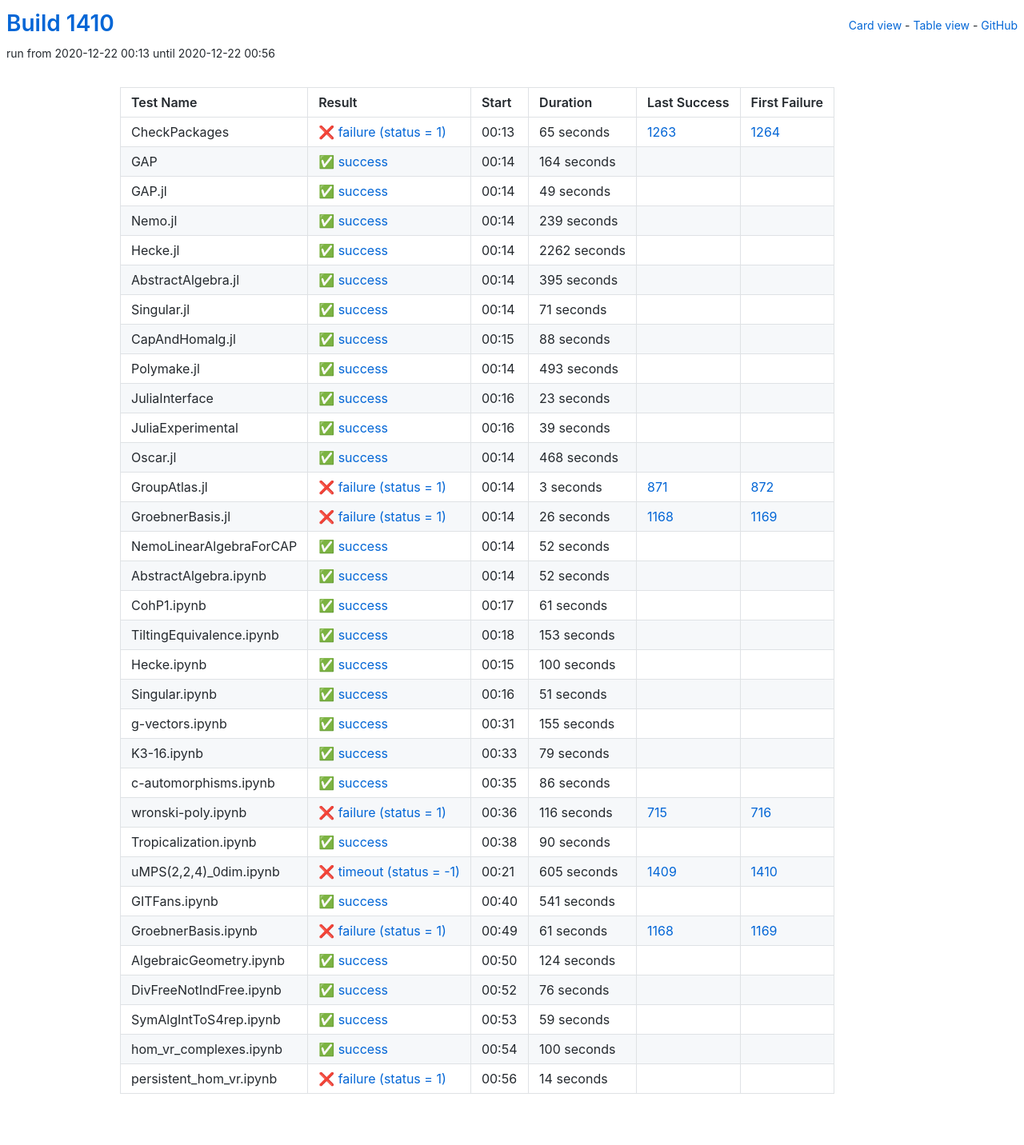
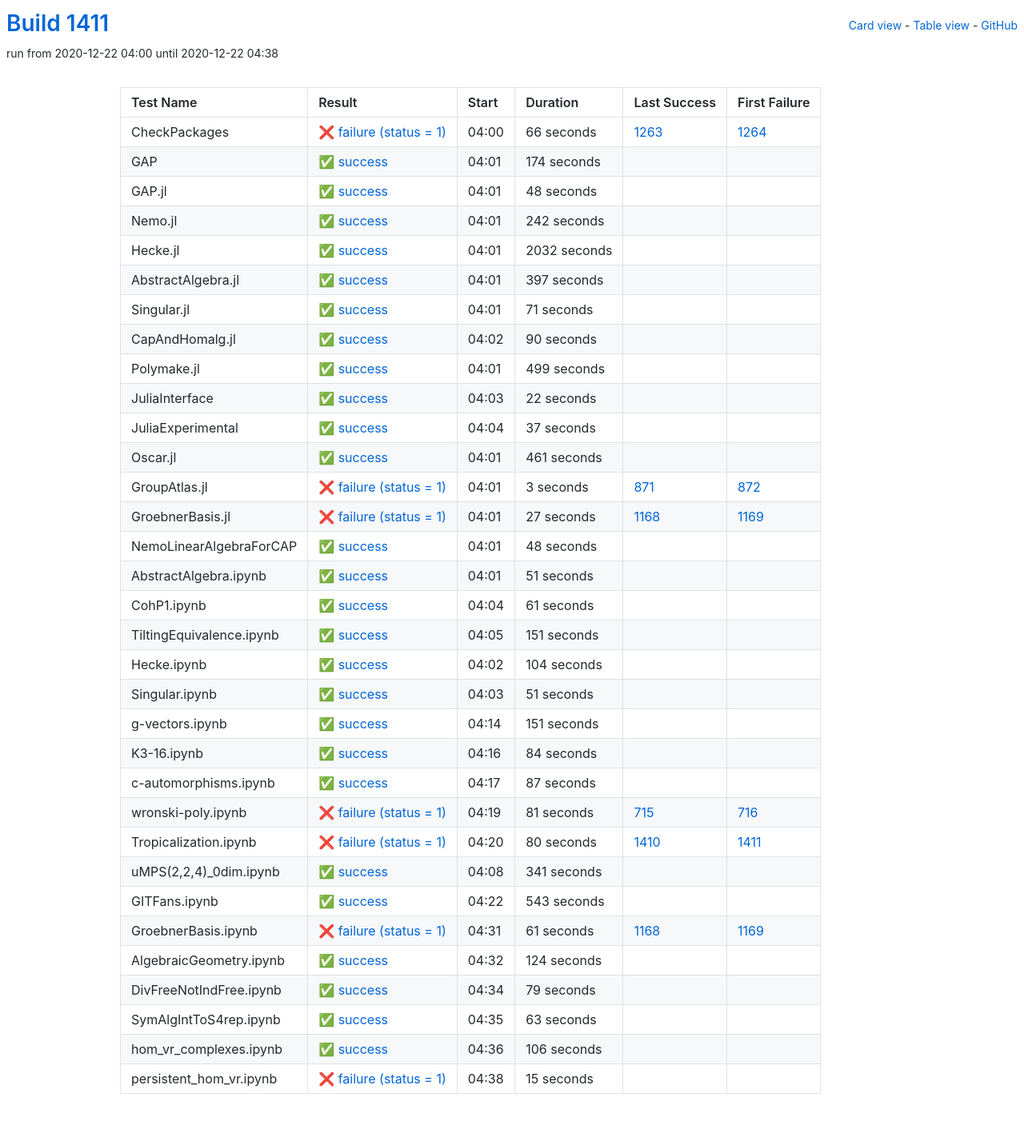
Before and after one commit to oscar-system/oscar-ci-status-stable, a Jekyll site: the page built from table.html, in a window 1280 px wide. Shown: the whole page at 80% size. Built offline with Jekyll 4.4.1, drawn with Linux system fonts in a browser that asks for light colours.

Commit message:
Build #1411

```diff
--- a/_data/ci.yml
+++ b/_data/ci.yml
@@ -1,6 +1,6 @@
 ---
-build: 1410
-build_url: https://oscarci.mathematik.uni-kl.de/job/oscar-stable/1410/
+build: 1411
+build_url: https://oscarci.mathematik.uni-kl.de/job/oscar-stable/1411/
 job: oscar-stable
 organization: oscar-system
 repo: oscar-ci-status-stable
@@ -8,80 +8,80 @@ repourl: https://github.com/oscar-system/oscar-ci-status-stable
 tests:
 - name: CheckPackages
   id: checkpackages
-  log: https://oscarci.mathematik.uni-kl.de/job/oscar-stable/1410/artifact/logs/build-1410/CheckPackages.log
-  start: 2020-12-22 00:13
+  log: https://oscarci.mathematik.uni-kl.de/job/oscar-stable/1411/artifact/logs/build-1411/CheckPackages.log
+  start: 2020-12-22 04:00
   success: false
   exitcode: 1
   status: failure
-  duration: 65
+  duration: 66
   last_success: 1263
   last_success_url: https://oscarci.mathematik.uni-kl.de/job/oscar-stable/1263/
   first_failure: 1264
   first_failure_url: https://oscarci.mathematik.uni-kl.de/job/oscar-stable/1264/
 - name: GAP
   id: gap
-  log: https://oscarci.mathematik.uni-kl.de/job/oscar-stable/1410/artifact/logs/build-1410/GAP.log
-  start: 2020-12-22 00:14
+  log: https://oscarci.mathematik.uni-kl.de/job/oscar-stable/1411/artifact/logs/build-1411/GAP.log
+  start: 2020-12-22 04:01
   success: true
   exitcode: 0
   status: success
-  duration: 164
+  duration: 174
   last_success: false
   last_success_url:
   first_failure: false
   first_failure_url:
 - name: GAP.jl
   id: gap-jl
-  log: https://oscarci.mathematik.uni-kl.de/job/oscar-stable/1410/artifact/logs/build-1410/GAP.jl.log
-  start: 2020-12-22 00:14
+  log: https://oscarci.mathematik.uni-kl.de/job/oscar-stable/1411/artifact/logs/build-1411/GAP.jl.log
+  start: 2020-12-22 04:01
   success: true
   exitcode: 0
   status: success
-  duration: 49
+  duration: 48
   last_success: false
   last_success_url:
   first_failure: false
   first_failure_url:
 - name: Nemo.jl
   id: nemo-jl
-  log: https://oscarci.mathematik.uni-kl.de/job/oscar-stable/1410/artifact/logs/build-1410/Nemo.jl.log
-  start: 2020-12-22 00:14
+  log: https://oscarci.mathematik.uni-kl.de/job/oscar-stable/1411/artifact/logs/build-1411/Nemo.jl.log
+  start: 2020-12-22 04:01
   success: true
   exitcode: 0
   status: success
-  duration: 239
+  duration: 242
   last_success: false
   last_success_url:
   first_failure: false
   first_failure_url:
 - name: Hecke.jl
   id: hecke-jl
-  log: https://oscarci.mathematik.uni-kl.de/job/oscar-stable/1410/artifact/logs/build-1410/Hecke.jl.log
-  start: 2020-12-22 00:14
+  log: https://oscarci.mathematik.uni-kl.de/job/oscar-stable/1411/artifact/logs/build-1411/Hecke.jl.log
+  start: 2020-12-22 04:01
   success: true
   exitcode: 0
   status: success
-  duration: 2262
+  duration: 2032
   last_success: false
   last_success_url:
   first_failure: false
   first_failure_url:
 - name: AbstractAlgebra.jl
   id: abstractalgebra-jl
-  log: https://oscarci.mathematik.uni-kl.de/job/oscar-stable/1410/artifact/logs/build-1410/AbstractAlgebra.jl.log
-  start: 2020-12-22 00:14
+  log: https://oscarci.mathematik.uni-kl.de/job/oscar-stable/1411/artifact/logs/build-1411/AbstractAlgebra.jl.log
+  start: 2020-12-22 04:01
   success: true
   exitcode: 0
   status: success
-  duration: 395
+  duration: 397
   last_success: false
   last_success_url:
   first_failure: false
   first_failure_url:
 - name: Singular.jl
   id: singular-jl
-  log: https://oscarci.mathematik.uni-kl.de/job/oscar-stable/1410/artifact/logs/build-1410/Singular.jl.log
-  start: 2020-12-22 00:14
+  log: https://oscarci.mathematik.uni-kl.de/job/oscar-stable/1411/artifact/logs/build-1411/Singular.jl.log
+  start: 2020-12-22 04:01
   success: true
   exitcode: 0
   status: success
@@ -92,68 +92,68 @@ tests:
   first_failure_url:
 - name: CapAndHomalg.jl
   id: capandhomalg-jl
-  log: https://oscarci.mathematik.uni-kl.de/job/oscar-stable/1410/artifact/logs/build-1410/CapAndHomalg.jl.log
-  start: 2020-12-22 00:15
+  log: https://oscarci.mathematik.uni-kl.de/job/oscar-stable/1411/artifact/logs/build-1411/CapAndHomalg.jl.log
+  start: 2020-12-22 04:02
   success: true
   exitcode: 0
   status: success
-  duration: 88
+  duration: 90
   last_success: false
   last_success_url:
   first_failure: false
   first_failure_url:
 - name: Polymake.jl
   id: polymake-jl
-  log: https://oscarci.mathematik.uni-kl.de/job/oscar-stable/1410/artifact/logs/build-1410/Polymake.jl.log
-  start: 2020-12-22 00:14
+  log: https://oscarci.mathematik.uni-kl.de/job/oscar-stable/1411/artifact/logs/build-1411/Polymake.jl.log
+  start: 2020-12-22 04:01
   success: true
   exitcode: 0
   status: success
-  duration: 493
+  duration: 499
   last_success: false
   last_success_url:
   first_failure: false
   first_failure_url:
 - name: JuliaInterface
   id: juliainterface
-  log: https://oscarci.mathematik.uni-kl.de/job/oscar-stable/1410/artifact/logs/build-1410/JuliaInterface.log
-  start: 2020-12-22 00:16
+  log: https://oscarci.mathematik.uni-kl.de/job/oscar-stable/1411/artifact/logs/build-1411/JuliaInterface.log
+  start: 2020-12-22 04:03
   success: true
   exitcode: 0
   status: success
-  duration: 23
+  duration: 22
   last_success: false
   last_success_url:
   first_failure: false
   first_failure_url:
 - name: JuliaExperimental
   id: juliaexperimental
-  log: https://oscarci.mathematik.uni-kl.de/job/oscar-stable/1410/artifact/logs/build-1410/JuliaExperimental.log
-  start: 2020-12-22 00:16
+  log: https://oscarci.mathematik.uni-kl.de/job/oscar-stable/1411/artifact/logs/build-1411/JuliaExperimental.log
+  start: 2020-12-22 04:04
   success: true
   exitcode: 0
   status: success
-  duration: 39
+  duration: 37
   last_success: false
   last_success_url:
   first_failure: false
   first_failure_url:
 - name: Oscar.jl
   id: oscar-jl
-  log: https://oscarci.mathematik.uni-kl.de/job/oscar-stable/1410/artifact/logs/build-1410/Oscar.jl.log
-  start: 2020-12-22 00:14
+  log: https://oscarci.mathematik.uni-kl.de/job/oscar-stable/1411/artifact/logs/build-1411/Oscar.jl.log
+  start: 2020-12-22 04:01
   success: true
   exitcode: 0
   status: success
-  duration: 468
+  duration: 461
   last_success: false
   last_success_url:
   first_failure: false
   first_failure_url:
 - name: GroupAtlas.jl
   id: groupatlas-jl
-  log: https://oscarci.mathematik.uni-kl.de/job/oscar-stable/1410/artifact/logs/build-1410/GroupAtlas.jl.log
-  start: 2020-12-22 00:14
+  log: https://oscarci.mathematik.uni-kl.de/job/oscar-stable/1411/artifact/logs/build-1411/GroupAtlas.jl.log
+  start: 2020-12-22 04:01
   success: false
   exitcode: 1
   status: failure
@@ -164,44 +164,44 @@ tests:
   first_failure_url: https://oscarci.mathematik.uni-kl.de/job/oscar-stable/872/
 - name: GroebnerBasis.jl
   id: groebnerbasis-jl
-  log: https://oscarci.mathematik.uni-kl.de/job/oscar-stable/1410/artifact/logs/build-1410/GroebnerBasis.jl.log
-  start: 2020-12-22 00:14
+  log: https://oscarci.mathematik.uni-kl.de/job/oscar-stable/1411/artifact/logs/build-1411/GroebnerBasis.jl.log
+  start: 2020-12-22 04:01
   success: false
   exitcode: 1
   status: failure
-  duration: 26
+  duration: 27
   last_success: 1168
   last_success_url: https://oscarci.mathematik.uni-kl.de/job/oscar-stable/1168/
   first_failure: 1169
   first_failure_url: https://oscarci.mathematik.uni-kl.de/job/oscar-stable/1169/
 - name: NemoLinearAlgebraForCAP
   id: nemolinearalgebraforcap
-  log: https://oscarci.mathematik.uni-kl.de/job/oscar-stable/1410/artifact/logs/build-1410/NemoLinearAlgebraForCAP.log
-  start: 2020-12-22 00:14
+  log: https://oscarci.mathematik.uni-kl.de/job/oscar-stable/1411/artifact/logs/build-1411/NemoLinearAlgebraForCAP.log
+  start: 2020-12-22 04:01
   success: true
   exitcode: 0
   status: success
-  duration: 52
+  duration: 48
   last_success: false
   last_success_url:
   first_failure: false
   first_failure_url:
 - name: AbstractAlgebra.ipynb
   id: abstractalgebra-ipynb
-  log: https://oscarci.mathematik.uni-kl.de/job/oscar-stable/1410/artifact/logs/build-1410/AbstractAlgebra.ipynb.log
-  start: 2020-12-22 00:14
+  log: https://oscarci.mathematik.uni-kl.de/job/oscar-stable/1411/artifact/logs/build-1411/AbstractAlgebra.ipynb.log
+  start: 2020-12-22 04:01
   success: true
   exitcode: 0
   status: success
-  duration: 52
+  duration: 51
   last_success: false
   last_success_url:
   first_failure: false
   first_failure_url:
 - name: CohP1.ipynb
   id: cohp1-ipynb
-  log: https://oscarci.mathematik.uni-kl.de/job/oscar-stable/1410/artifact/logs/build-1410/CohP1.ipynb.log
-  start: 2020-12-22 00:17
+  log: https://oscarci.mathematik.uni-kl.de/job/oscar-stable/1411/artifact/logs/build-1411/CohP1.ipynb.log
+  start: 2020-12-22 04:04
   success: true
   exitcode: 0
   status: success
@@ -212,32 +212,32 @@ tests:
   first_failure_url:
 - name: TiltingEquivalence.ipynb
   id: tiltingequivalence-ipynb
-  log: https://oscarci.mathematik.uni-kl.de/job/oscar-stable/1410/artifact/logs/build-1410/TiltingEquivalence.ipynb.log
-  start: 2020-12-22 00:18
+  log: https://oscarci.mathematik.uni-kl.de/job/oscar-stable/1411/artifact/logs/build-1411/TiltingEquivalence.ipynb.log
+  start: 2020-12-22 04:05
   success: true
   exitcode: 0
   status: success
-  duration: 153
+  duration: 151
   last_success: false
   last_success_url:
   first_failure: false
   first_failure_url:
 - name: Hecke.ipynb
   id: hecke-ipynb
-  log: https://oscarci.mathematik.uni-kl.de/job/oscar-stable/1410/artifact/logs/build-1410/Hecke.ipynb.log
-  start: 2020-12-22 00:15
+  log: https://oscarci.mathematik.uni-kl.de/job/oscar-stable/1411/artifact/logs/build-1411/Hecke.ipynb.log
+  start: 2020-12-22 04:02
   success: true
   exitcode: 0
   status: success
-  duration: 100
+  duration: 104
   last_success: false
   last_success_url:
   first_failure: false
   first_failure_url:
 - name: Singular.ipynb
   id: singular-ipynb
-  log: https://oscarci.mathematik.uni-kl.de/job/oscar-stable/1410/artifact/logs/build-1410/Singular.ipynb.log
-  start: 2020-12-22 00:16
+  log: https://oscarci.mathematik.uni-kl.de/job/oscar-stable/1411/artifact/logs/build-1411/Singular.ipynb.log
+  start: 2020-12-22 04:03
   success: true
   exitcode: 0
   status: success
@@ -248,92 +248,92 @@ tests:
   first_failure_url:
 - name: g-vectors.ipynb
   id: g-vectors-ipynb
-  log: https://oscarci.mathematik.uni-kl.de/job/oscar-stable/1410/artifact/logs/build-1410/g-vectors.ipynb.log
-  start: 2020-12-22 00:31
+  log: https://oscarci.mathematik.uni-kl.de/job/oscar-stable/1411/artifact/logs/build-1411/g-vectors.ipynb.log
+  start: 2020-12-22 04:14
   success: true
   exitcode: 0
   status: success
-  duration: 155
+  duration: 151
   last_success: false
   last_success_url:
   first_failure: false
   first_failure_url:
 - name: K3-16.ipynb
   id: k3-16-ipynb
-  log: https://oscarci.mathematik.uni-kl.de/job/oscar-stable/1410/artifact/logs/build-1410/K3-16.ipynb.log
-  start: 2020-12-22 00:33
+  log: https://oscarci.mathematik.uni-kl.de/job/oscar-stable/1411/artifact/logs/build-1411/K3-16.ipynb.log
+  start: 2020-12-22 04:16
   success: true
   exitcode: 0
   status: success
-  duration: 79
+  duration: 84
   last_success: false
   last_success_url:
   first_failure: false
   first_failure_url:
 - name: c-automorphisms.ipynb
   id: c-automorphisms-ipynb
-  log: https://oscarci.mathematik.uni-kl.de/job/oscar-stable/1410/artifact/logs/build-1410/c-automorphisms.ipynb.log
-  start: 2020-12-22 00:35
+  log: https://oscarci.mathematik.uni-kl.de/job/oscar-stable/1411/artifact/logs/build-1411/c-automorphisms.ipynb.log
+  start: 2020-12-22 04:17
   success: true
   exitcode: 0
   status: success
-  duration: 86
+  duration: 87
   last_success: false
   last_success_url:
   first_failure: false
   first_failure_url:
 - name: wronski-poly.ipynb
   id: wronski-poly-ipynb
-  log: https://oscarci.mathematik.uni-kl.de/job/oscar-stable/1410/artifact/logs/build-1410/wronski-poly.ipynb.log
-  start: 2020-12-22 00:36
+  log: https://oscarci.mathematik.uni-kl.de/job/oscar-stable/1411/artifact/logs/build-1411/wronski-poly.ipynb.log
+  start: 2020-12-22 04:19
   success: false
   exitcode: 1
   status: failure
-  duration: 116
+  duration: 81
   last_success: 715
   last_success_url: https://oscarci.mathematik.uni-kl.de/job/oscar-stable/715/
   first_failure: 716
   first_failure_url: https://oscarci.mathematik.uni-kl.de/job/oscar-stable/716/
 - name: Tropicalization.ipynb
   id: tropicalization-ipynb
-  log: https://oscarci.mathematik.uni-kl.de/job/oscar-stable/1410/artifact/logs/build-1410/Tropicalization.ipynb.log
-  start: 2020-12-22 00:38
+  log: https://oscarci.mathematik.uni-kl.de/job/oscar-stable/1411/artifact/logs/build-1411/Tropicalization.ipynb.log
+  start: 2020-12-22 04:20
+  success: false
+  exitcode: 1
+  status: failure
+  duration: 80
+  last_success: 1410
+  last_success_url: https://oscarci.mathematik.uni-kl.de/job/oscar-stable/1410/
+  first_failure: 1411
+  first_failure_url: https://oscarci.mathematik.uni-kl.de/job/oscar-stable/1411/
+- name: uMPS(2,2,4)_0dim.ipynb
+  id: umps-2-2-4-0dim-ipynb
+  log: https://oscarci.mathematik.uni-kl.de/job/oscar-stable/1411/artifact/logs/build-1411/uMPS-2-2-4-_0dim.ipynb.log
+  start: 2020-12-22 04:08
   success: true
   exitcode: 0
   status: success
-  duration: 90
+  duration: 341
   last_success: false
   last_success_url:
   first_failure: false
   first_failure_url:
-- name: uMPS(2,2,4)_0dim.ipynb
-  id: umps-2-2-4-0dim-ipynb
-  log: https://oscarci.mathematik.uni-kl.de/job/oscar-stable/1410/artifact/logs/build-1410/uMPS-2-2-4-_0dim.ipynb.log
-  start: 2020-12-22 00:21
-  success: false
-  exitcode: -1
-  status: timeout
-  duration: 605
-  last_success: 1409
-  last_success_url: https://oscarci.mathematik.uni-kl.de/job/oscar-stable/1409/
-  first_failure: 1410
-  first_failure_url: https://oscarci.mathematik.uni-kl.de/job/oscar-stable/1410/
 - name: GITFans.ipynb
   id: gitfans-ipynb
-  log: https://oscarci.mathematik.uni-kl.de/job/oscar-stable/1410/artifact/logs/build-1410/GITFans.ipynb.log
-  start: 2020-12-22 00:40
+  log: https://oscarci.mathematik.uni-kl.de/job/oscar-stable/1411/artifact/logs/build-1411/GITFans.ipynb.log
+  start: 2020-12-22 04:22
   success: true
   exitcode: 0
   status: success
-  duration: 541
+  duration: 543
   last_success: false
   last_success_url:
   first_failure: false
   first_failure_url:
 - name: GroebnerBasis.ipynb
   id: groebnerbasis-ipynb
-  log: https://oscarci.mathematik.uni-kl.de/job/oscar-stable/1410/artifact/logs/build-1410/GroebnerBasis.ipynb.log
-  start: 2020-12-22 00:49
+  log: https://oscarci.mathematik.uni-kl.de/job/oscar-stable/1411/artifact/logs/build-1411/GroebnerBasis.ipynb.log
+  start: 2020-12-22 04:31
   success: false
   exitcode: 1
   status: failure
@@ -344,8 +344,8 @@ tests:
   first_failure_url: https://oscarci.mathematik.uni-kl.de/job/oscar-stable/1169/
 - name: AlgebraicGeometry.ipynb
   id: algebraicgeometry-ipynb
-  log: https://oscarci.mathematik.uni-kl.de/job/oscar-stable/1410/artifact/logs/build-1410/AlgebraicGeometry.ipynb.log
-  start: 2020-12-22 00:50
+  log: https://oscarci.mathematik.uni-kl.de/job/oscar-stable/1411/artifact/logs/build-1411/AlgebraicGeometry.ipynb.log
+  start: 2020-12-22 04:32
   success: true
   exitcode: 0
   status: success
@@ -356,48 +356,48 @@ tests:
   first_failure_url:
 - name: DivFreeNotIndFree.ipynb
   id: divfreenotindfree-ipynb
-  log: https://oscarci.mathematik.uni-kl.de/job/oscar-stable/1410/artifact/logs/build-1410/DivFreeNotIndFree.ipynb.log
-  start: 2020-12-22 00:52
+  log: https://oscarci.mathematik.uni-kl.de/job/oscar-stable/1411/artifact/logs/build-1411/DivFreeNotIndFree.ipynb.log
+  start: 2020-12-22 04:34
   success: true
   exitcode: 0
   status: success
-  duration: 76
+  duration: 79
   last_success: false
   last_success_url:
   first_failure: false
   first_failure_url:
 - name: SymAlgIntToS4rep.ipynb
   id: symalginttos4rep-ipynb
-  log: https://oscarci.mathematik.uni-kl.de/job/oscar-stable/1410/artifact/logs/build-1410/SymAlgIntToS4rep.ipynb.log
-  start: 2020-12-22 00:53
+  log: https://oscarci.mathematik.uni-kl.de/job/oscar-stable/1411/artifact/logs/build-1411/SymAlgIntToS4rep.ipynb.log
+  start: 2020-12-22 04:35
   success: true
   exitcode: 0
   status: success
-  duration: 59
+  duration: 63
   last_success: false
   last_success_url:
   first_failure: false
   first_failure_url:
 - name: hom_vr_complexes.ipynb
   id: hom-vr-complexes-ipynb
-  log: https://oscarci.mathematik.uni-kl.de/job/oscar-stable/1410/artifact/logs/build-1410/hom_vr_complexes.ipynb.log
-  start: 2020-12-22 00:54
+  log: https://oscarci.mathematik.uni-kl.de/job/oscar-stable/1411/artifact/logs/build-1411/hom_vr_complexes.ipynb.log
+  start: 2020-12-22 04:36
   success: true
   exitcode: 0
   status: success
-  duration: 100
+  duration: 106
   last_success: false
   last_success_url:
   first_failure: false
   first_failure_url:
 - name: persistent_hom_vr.ipynb
   id: persistent-hom-vr-ipynb
-  log: https://oscarci.mathematik.uni-kl.de/job/oscar-stable/1410/artifact/logs/build-1410/persistent_hom_vr.ipynb.log
-  start: 2020-12-22 00:56
+  log: https://oscarci.mathematik.uni-kl.de/job/oscar-stable/1411/artifact/logs/build-1411/persistent_hom_vr.ipynb.log
+  start: 2020-12-22 04:38
   success: false
   exitcode: 1
   status: failure
-  duration: 14
+  duration: 15
   last_success: false
   last_success_url:
   first_failure: false
```
Also changed, not shown: README.md.
